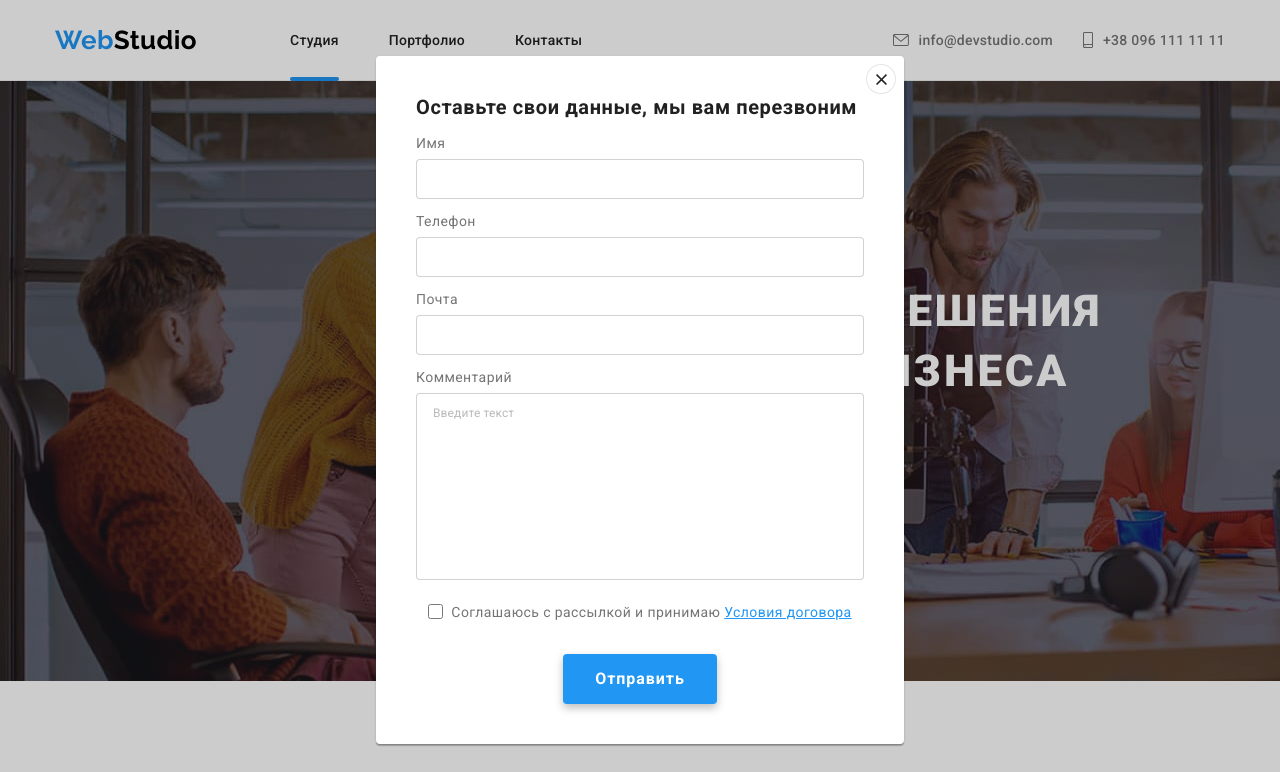
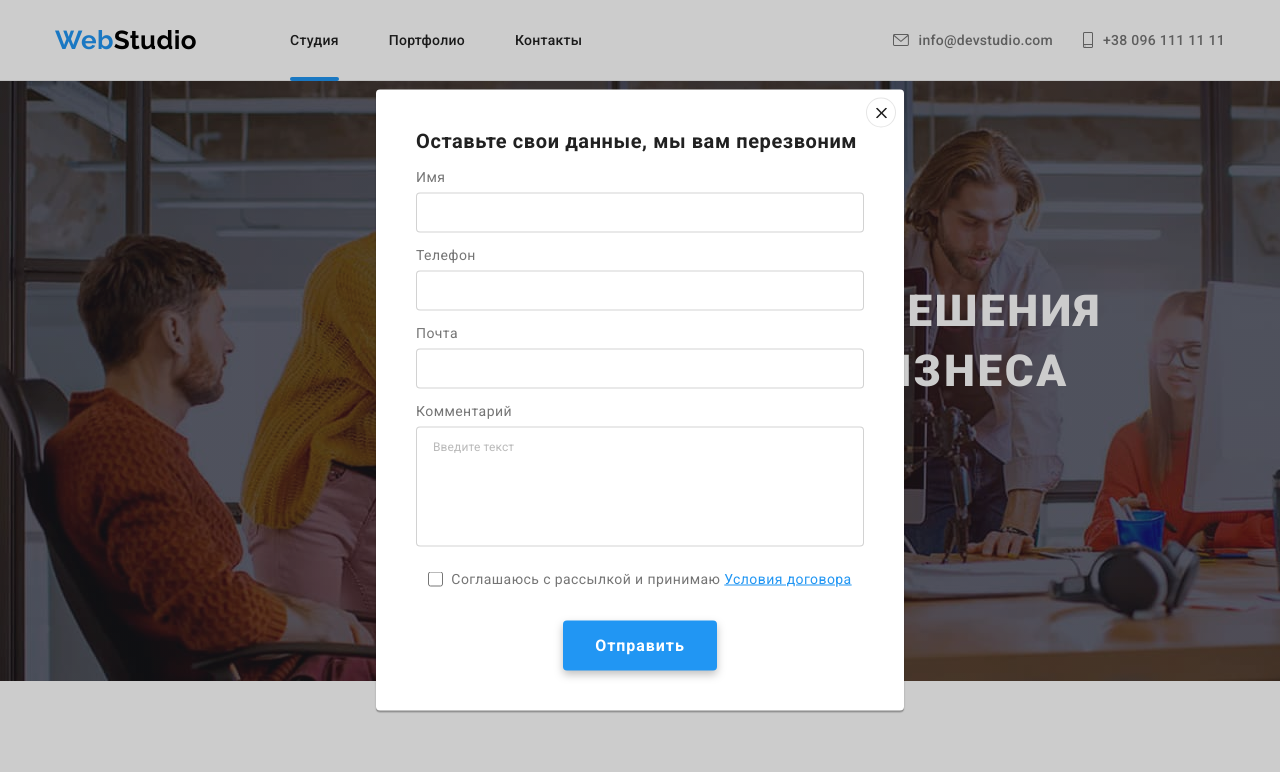
Before and after one commit to ANPA21/goit-markup-hw-06, a plain HTML site: page index.html in a window 1280 px wide. Both pictures are taken after a click on the button "Заказать услугу". Shown: the top 772 px of the page. Drawn offline with nearby package versions, Linux system fonts and the light colour scheme.

Commit message:
css
z index,
textarea size

```diff
--- a/css/styles.css
+++ b/css/styles.css
@@ -242,6 +242,8 @@ nav {
   position: fixed;
   top: 0;
   left: 0;
+  z-index: 999;
+
   width: 100%;
   height: 100%;
   background-color: rgba(0, 0, 0, 0.2);
@@ -376,6 +378,7 @@ nav {
 
 .modal-form textarea {
   width: 100%;
+  height: 120px;
   resize: none;
   padding: 12px 16px;
   margin-bottom: 20px;
```
